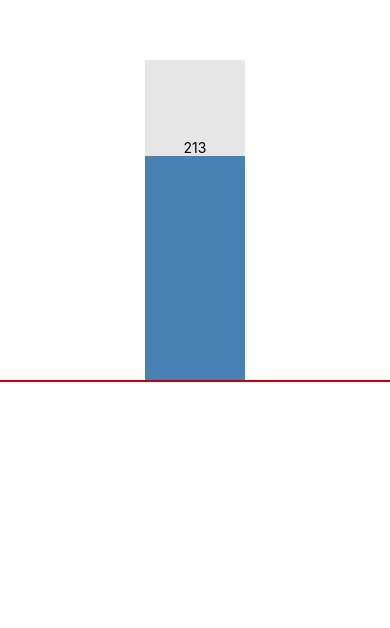
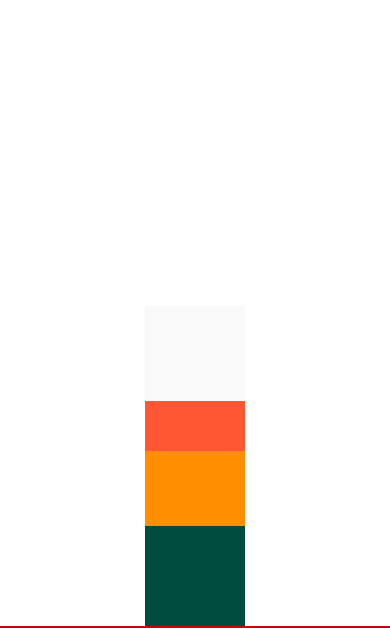
Before and after one commit to irshadvali/RNHorizontalView, a React Native app: screen / in a window 390 px wide. Shown: the part 216-844 px from the top of the page. Built offline with nearby package versions, Linux system fonts and the light colour scheme.

Commit message:
new file

```diff
--- a/App.js
+++ b/App.js
@@ -4,27 +4,22 @@
  * @flow
  */
 
-import React, { Component } from 'react';
-import {
-  Platform,
-  StyleSheet,
-  Text,
-  View
-} from 'react-native';
-import HomePage from "./src/HomePage"
+import React, { Component } from "react";
+import { Platform, StyleSheet, Text, View } from "react-native";
+import MultiHorizontalView from "./src/MultiHorizontalView";
 
 const instructions = Platform.select({
-  ios: 'Press Cmd+R to reload,\n' +
-    'Cmd+D or shake for dev menu',
-  android: 'Double tap R on your keyboard to reload,\n' +
-    'Shake or press menu button for dev menu',
+  ios: "Press Cmd+R to reload,\n" + "Cmd+D or shake for dev menu",
+  android:
+    "Double tap R on your keyboard to reload,\n" +
+    "Shake or press menu button for dev menu"
 });
 
 export default class App extends Component<{}> {
   render() {
     return (
       <View style={styles.container}>
-       <HomePage />
+        <MultiHorizontalView />
       </View>
     );
   }
@@ -32,16 +27,16 @@ export default class App extends Component<{}> {
 
 const styles = StyleSheet.create({
   container: {
-    flex: 1,
+    flex: 1
   },
   welcome: {
     fontSize: 20,
-    textAlign: 'center',
-    margin: 10,
+    textAlign: "center",
+    margin: 10
   },
   instructions: {
-    textAlign: 'center',
-    color: '#333333',
-    marginBottom: 5,
-  },
+    textAlign: "center",
+    color: "#333333",
+    marginBottom: 5
+  }
 });
--- /dev/null
+++ b/src/MultiHorizontalItem.js
@@ -0,0 +1,97 @@
+//https://hackernoon.com/playing-with-react-native-animations-d065e7e97391
+import React, { Component } from "react";
+import PropTypes from "prop-types";
+import { View, Text, StyleSheet, Animated, Easing } from "react-native";
+// create a component
+const DELAY = 100;
+class MultiHorizontalItem extends Component {
+  render() {
+    return (
+      <View style={styles.container}>
+        <View style={[styles.divMain, { height: this.props.divMainHeight }]}>
+          <View
+            style={[
+              styles.topDiv,
+              {
+                height: this.props.divTopHeight,
+                bottom: this.props.divBottomHeight + this.props.divMiddleHeight
+              }
+            ]}
+          />
+          <View
+            style={[
+              styles.middleDiv,
+              {
+                height: this.props.divMiddleHeight,
+                bottom: this.props.divBottomHeight
+              }
+            ]}
+          />
+
+          <View
+            style={[styles.childDiv, { height: this.props.divBottomHeight }]}
+          />
+        </View>
+      </View>
+    );
+  }
+}
+
+// define your styles
+const styles = StyleSheet.create({
+  container: {
+    flex: 1,
+    justifyContent: "center",
+    alignItems: "center",
+    backgroundColor: "#ffffff",
+    paddingTop: 30
+  },
+  lineBorder: {
+    width: "100%",
+    height: 2,
+    backgroundColor: "#d00000"
+  },
+  divMain: {
+    width: 100,
+    backgroundColor: "#f9f9f9",
+    position: "absolute",
+    bottom: 0
+  },
+  childDiv: {
+    width: 100,
+    backgroundColor: "#004D40",
+    position: "absolute",
+    left: 0,
+    right: 0,
+    bottom: 0
+  },
+  middleDiv: {
+    position: "absolute",
+    left: 0,
+    right: 0,
+    backgroundColor: "#FF8F00"
+  },
+  topDiv: {
+    position: "absolute",
+    left: 0,
+    right: 0,
+    backgroundColor: "#FF5733"
+  }
+});
+
+//make this component available to the app
+export default MultiHorizontalItem;
+
+MultiHorizontalItem.propTypes = {
+  divMainHeight: PropTypes.number,
+  divTopHeight: PropTypes.number,
+  divBottomHeight: PropTypes.number,
+  divMiddleHeight: PropTypes.number
+};
+
+MultiHorizontalItem.defaultProps = {
+  divMainHeight: 0,
+  divTopHeight: 0,
+  divBottomHeight: 0,
+  divMiddleHeight: 0
+};
--- a/src/MultiHorizontalView.js
+++ b/src/MultiHorizontalView.js
@@ -1,6 +1,7 @@
 //https://hackernoon.com/playing-with-react-native-animations-d065e7e97391
 import React, { Component } from "react";
 import { View, Text, StyleSheet, Animated, Easing } from "react-native";
+import MultiHorizontalItem from "./MultiHorizontalItem";
 // create a component
 const DELAY = 100;
 class MultiHorizontalView extends Component {
@@ -36,34 +37,14 @@ class MultiHorizontalView extends Component {
 
   render() {
     const animatedStyle = { height: this.animatedValue };
-    var sss = this.state.divBottomHeight + this.state.divMiddleHeight;
     return (
       <View style={styles.container}>
-        <View style={[styles.divMain, { height: this.state.divMainHeight }]}>
-          <View
-            style={[
-              styles.topDiv,
-              {
-                height: this.state.divTopHeight,
-                bottom: sss
-              }
-            ]}
-          />
-          <View
-            style={[
-              styles.middleDiv,
-              {
-                height: this.state.divMiddleHeight,
-                bottom: this.state.divBottomHeight
-              }
-            ]}
-          />
-
-          <View
-            style={[styles.childDiv, { height: this.state.divBottomHeight }]}
-          />
-        </View>
-
+        <MultiHorizontalItem
+          divMainHeight={this.state.divMainHeight}
+          divTopHeight={this.state.divTopHeight}
+          divBottomHeight={this.state.divBottomHeight}
+          divMiddleHeight={this.state.divMiddleHeight}
+        />
         <View style={styles.lineBorder} />
       </View>
     );
@@ -83,30 +64,6 @@ const styles = StyleSheet.create({
     width: "100%",
     height: 2,
     backgroundColor: "#d00000"
-  },
-  divMain: {
-    width: 100,
-    backgroundColor: "#f9f9f9"
-  },
-  childDiv: {
-    width: 100,
-    backgroundColor: "#004D40",
-    position: "absolute",
-    left: 0,
-    right: 0,
-    bottom: 0
-  },
-  middleDiv: {
-    position: "absolute",
-    left: 0,
-    right: 0,
-    backgroundColor: "#FF8F00"
-  },
-  topDiv: {
-    position: "absolute",
-    left: 0,
-    right: 0,
-    backgroundColor: "#FF5733"
   }
 });
 
```
Also changed, not shown: package.json (line endings or trailing spaces), 1 other file (tests, documents, lock files or other folders).
